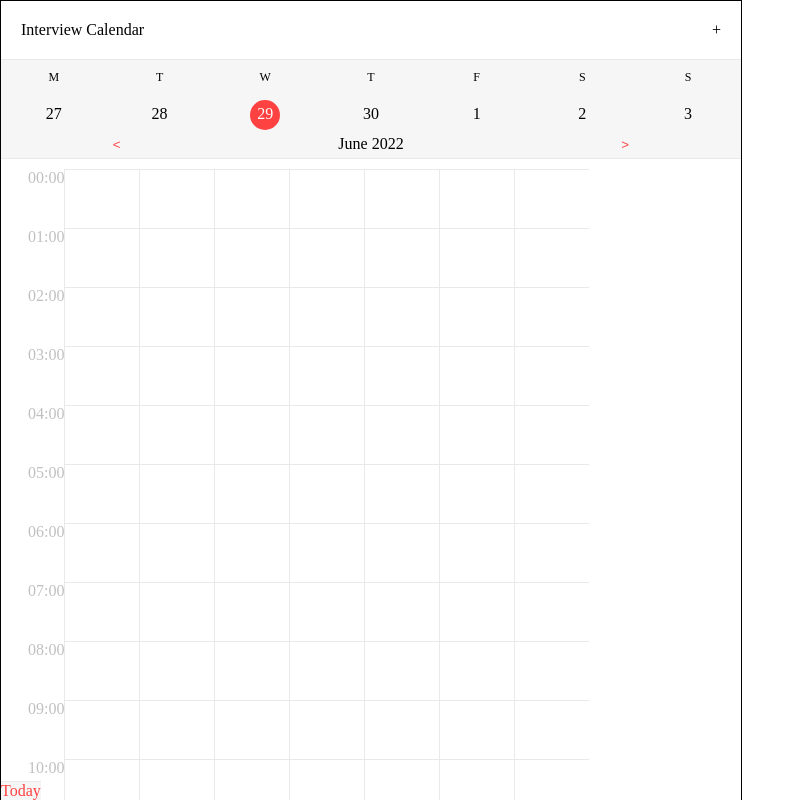
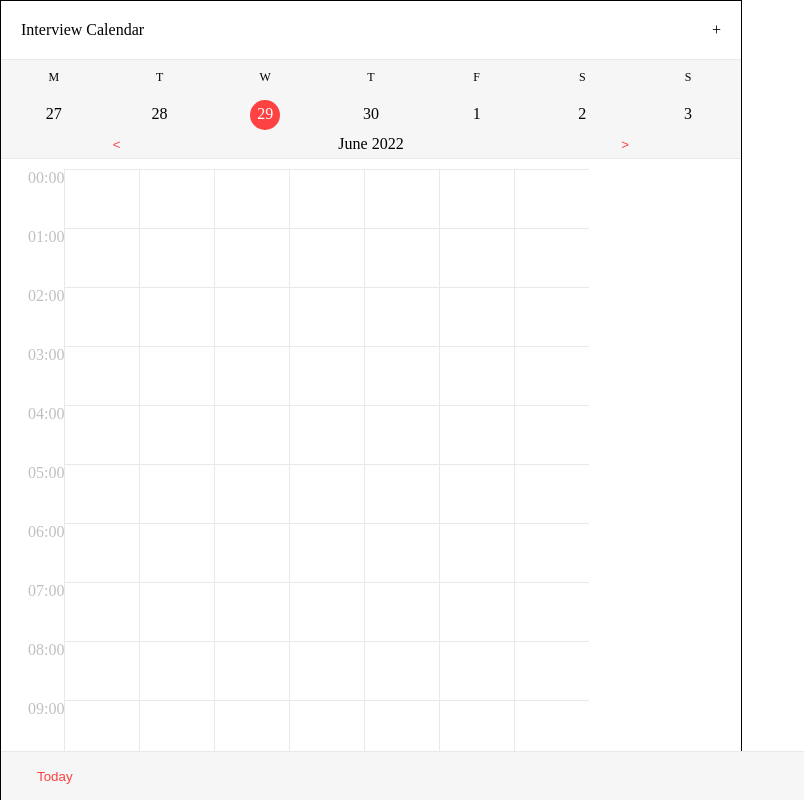
Before and after one commit to Aemulatio/interview-calendar, a React (Create React App) app: page / in a window 1280 px wide. Shown: the top 800 px of the page, without its empty margins (0-804 px from the left). Built offline with nearby package versions, Linux system fonts and the light colour scheme.

Commit message:
added to today function
which switch to today and current week

```diff
--- a/src/Calendar/index.jsx
+++ b/src/Calendar/index.jsx
@@ -12,6 +12,7 @@ import styled from "styled-components";
 
 const CalendarBlock = styled.div`
   max-width: 740px;
+  position: relative;
   font-family: "JetBrains Mono";
   border: 1px solid black;
 `;
@@ -154,13 +155,22 @@ const ScheduleCell = styled.div`
 
 const CalendarFooter = styled.footer`
   background-color: #F6F6F6;
-  color: #FE4141;
   border-top: 1px solid #E9E9E9;
   position: fixed;
   bottom: 0;
   display: block;
+  padding: 15px 0 15px 30px;
+  width: 100%;
 `;
 
+const AddEvent = styled.button``;
+
+const ToToday = styled.button`
+  color: #fe4141;
+  background-color: inherit;
+  border: none;
+  outline: none;
+`;
 
 const Calendar = () => {
 	const today = startOfToday();
@@ -198,6 +208,15 @@ const Calendar = () => {
 				}
 			)
 		)
+	}
+
+	const toToday = () => {
+		setSelectedDay(today);
+		setCurrentWeek(eachDayOfInterval({
+				start: startOfWeek(today, {weekStartsOn: 1}),
+				end: endOfWeek(today, {weekStartsOn: 1})
+			}
+		))
 	}
 
 	return (
@@ -246,7 +265,7 @@ const Calendar = () => {
 
 				</DaySchedule>
 				<CalendarFooter>
-					Today
+					<ToToday onClick={toToday}>Today</ToToday>
 				</CalendarFooter>
 			</CalendarBlock>
 
```
